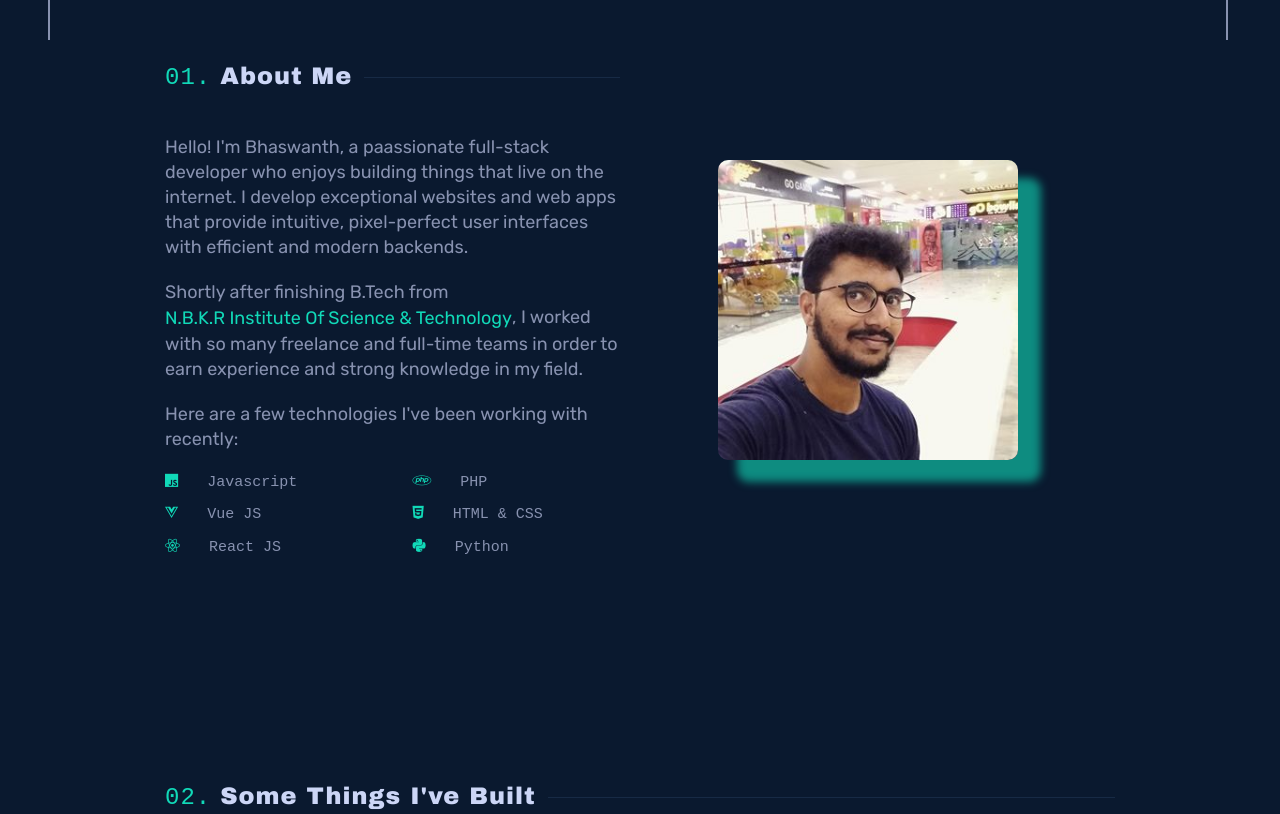
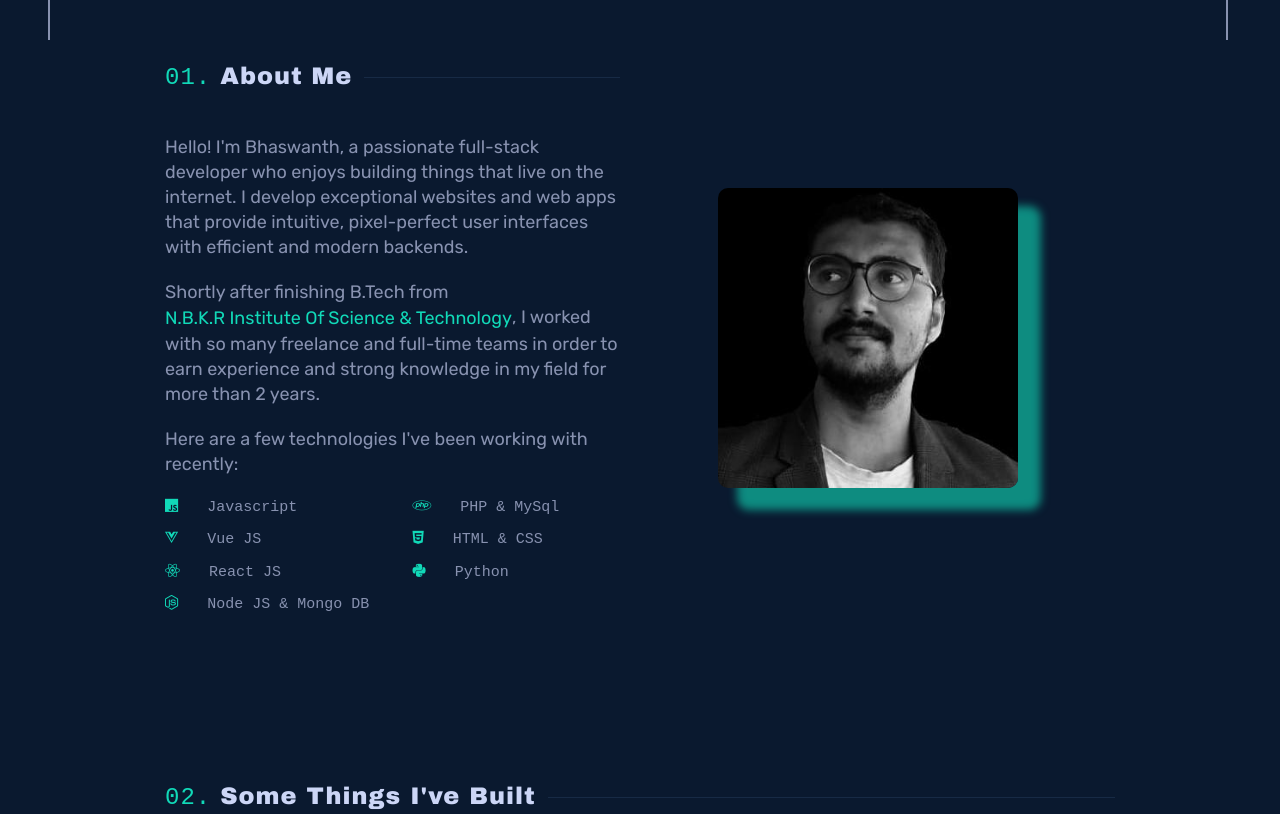
Before and after one commit to bhaswanth53/personal-website, a React (Create React App) app: page / in a window 1280 px wide. Shown: the part 760-1574 px from the top of the page. Built offline with nearby package versions, Linux system fonts and the light colour scheme; a web font is replaced by a local one.

Commit message:
Changed photo and modified info

```diff
--- a/src/Components/About.jsx
+++ b/src/Components/About.jsx
@@ -1,5 +1,5 @@
 import React, { Component } from 'react'
-import profile from '../images/profile.jpg'
+import profile from '../images/me.jpg'
 
 class About extends Component {
     render() {
@@ -13,9 +13,9 @@ class About extends Component {
                                 <div className="uk-hidden@m about-image-m">
                                     <img src={profile} alt="Profile Pic" />
                                 </div>
-                                <p>Hello! I'm Bhaswanth, a paassionate full-stack developer who enjoys building things that live on the internet. I develop exceptional websites and web apps that provide intuitive, pixel-perfect user interfaces with efficient and modern backends.</p>
+                                <p>Hello! I'm Bhaswanth, a passionate full-stack developer who enjoys building things that live on the internet. I develop exceptional websites and web apps that provide intuitive, pixel-perfect user interfaces with efficient and modern backends.</p>
                                 <p>
-                                    Shortly after finishing B.Tech from <a href="http://www.nbkrist.org/" className="uk-button uk-button-text" target="_blank">N.B.K.R Institute Of Science & Technology</a>, I worked with so many freelance and full-time teams in order to earn experience and strong knowledge in my field.
+                                    Shortly after finishing B.Tech from <a href="http://www.nbkrist.org/" className="uk-button uk-button-text" target="_blank">N.B.K.R Institute Of Science & Technology</a>, I worked with so many freelance and full-time teams in order to earn experience and strong knowledge in my field for more than 2 years.
                                 </p>
                                 <p>Here are a few technologies I've been working with recently:</p>
                                 <div className="uk-grid-match uk-margin-top uk-visible@m" data-uk-grid>
@@ -24,11 +24,12 @@ class About extends Component {
                                             <li><i className="fab fa-js"></i> Javascript</li>
                                             <li><i className="fab fa-vuejs"></i> Vue JS</li>
                                             <li><i className="fab fa-react"></i> React JS</li>
+                                            <li><i className="fab fa-node-js"></i> Node JS & Mongo DB</li>
                                         </ul>
                                     </div>
                                     <div className="uk-width-1-2@m">
                                         <ul className="uk-list">
-                                            <li><i className="fab fa-php"></i> PHP</li>
+                                            <li><i className="fab fa-php"></i> PHP & MySql</li>
                                             <li><i className="fab fa-html5"></i> HTML & CSS</li>
                                             <li><i className="fab fa-python"></i> Python</li>
                                         </ul>
--- a/src/Components/Footer.jsx
+++ b/src/Components/Footer.jsx
@@ -7,7 +7,7 @@ class Footer extends Component {
                 <div className="uk-padding uk-text-center">
                     <ul className="uk-hidden@m">
                         <li><a href="https://www.facebook.com/bhaswanth.kumar.9" target="_blank"><i className="fab fa-facebook-f"></i></a></li>
-                        <li><a href="#"><i className="fab fa-linkedin-in"></i></a></li>
+                        <li><a href="https://www.linkedin.com/in/bhaswanthchittanoor"><i className="fab fa-linkedin-in"></i></a></li>
                         <li><a href="https://github.com/bhaswanth53" target="_blank"><i className="fab fa-github"></i></a></li>
                         <li><a href="https://codepen.io/bhaswanth_chiruthanuru" target="_blank"><i className="fab fa-codepen"></i></a></li>
                         <li><a href="https://www.instagram.com/its_me_man_of_attitude/?hl=en" target="_blank"><i className="fab fa-instagram"></i></a></li>
```
Also changed, not shown: src/images/me.jpg (added).
